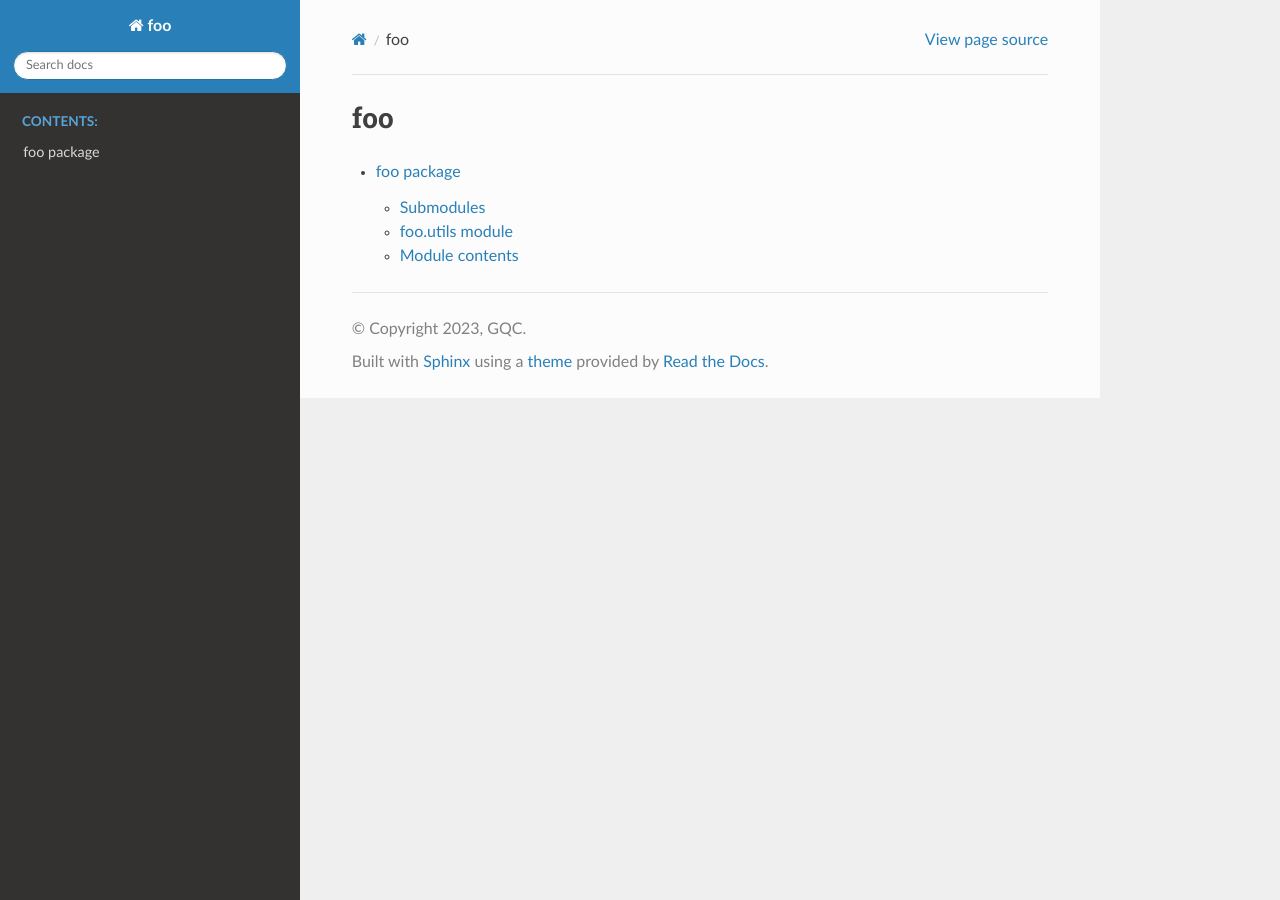
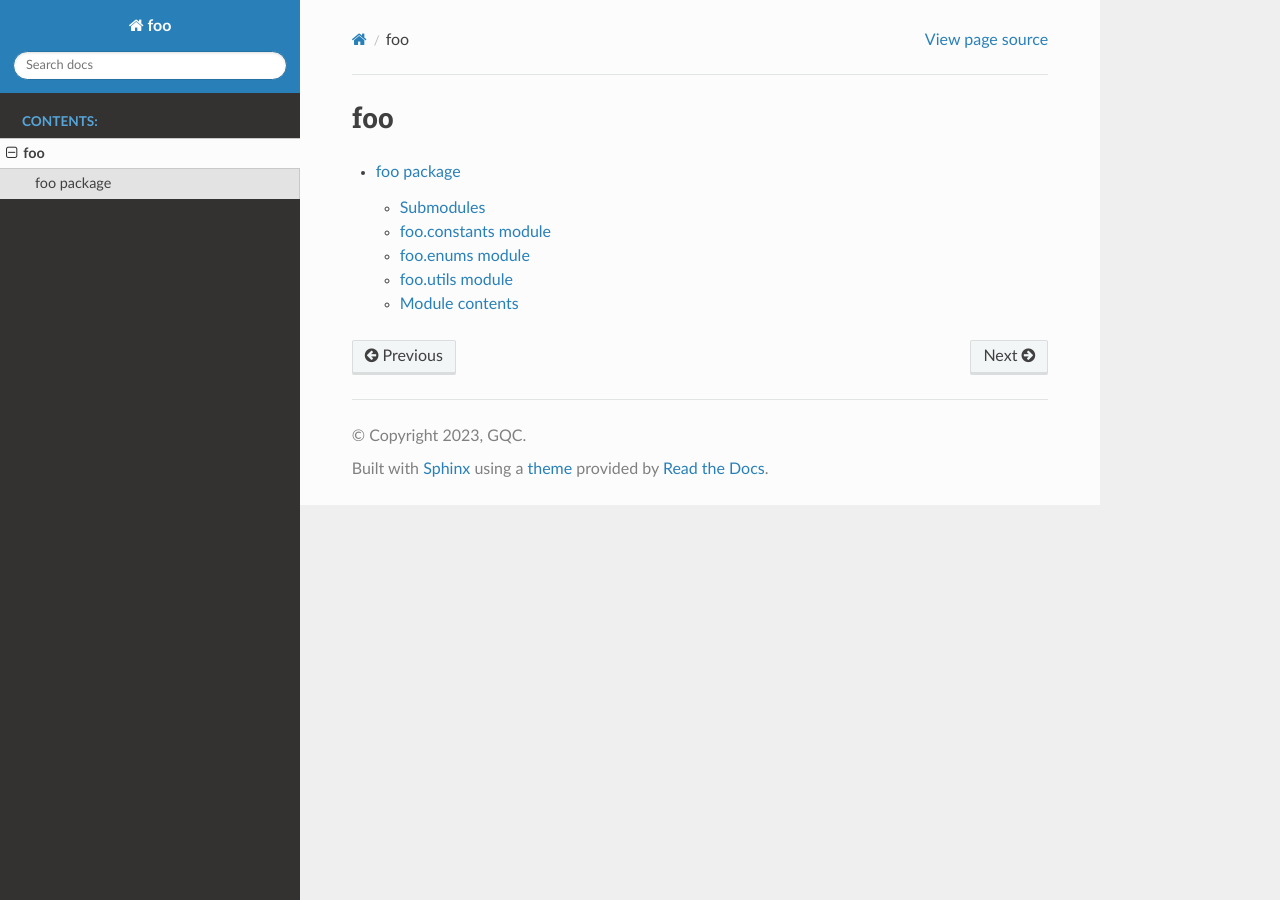
Before and after one commit to gqc/foo-sphinx, a Sphinx documentation site: the page built from docs/source/modules.rst, in a window 1280 px wide. Built offline with Sphinx 7.4.7 and the Read the Docs theme 2.0.0, drawn with Linux system fonts in a browser that asks for light colours.

Commit message:
update docs

```diff
--- a/docs/source/foo.rst
+++ b/docs/source/foo.rst
@@ -3,6 +3,22 @@ foo package
 
 Submodules
 ----------
+
+foo.constants module
+--------------------
+
+.. automodule:: foo.constants
+   :members:
+   :undoc-members:
+   :show-inheritance:
+
+foo.enums module
+----------------
+
+.. automodule:: foo.enums
+   :members:
+   :undoc-members:
+   :show-inheritance:
 
 foo.utils module
 ----------------
--- a/docs/source/index.rst
+++ b/docs/source/index.rst
@@ -10,7 +10,7 @@ Welcome to foo's documentation!
    :maxdepth: 2
    :caption: Contents:
 
-   foo
+   modules
 
 
 
```
